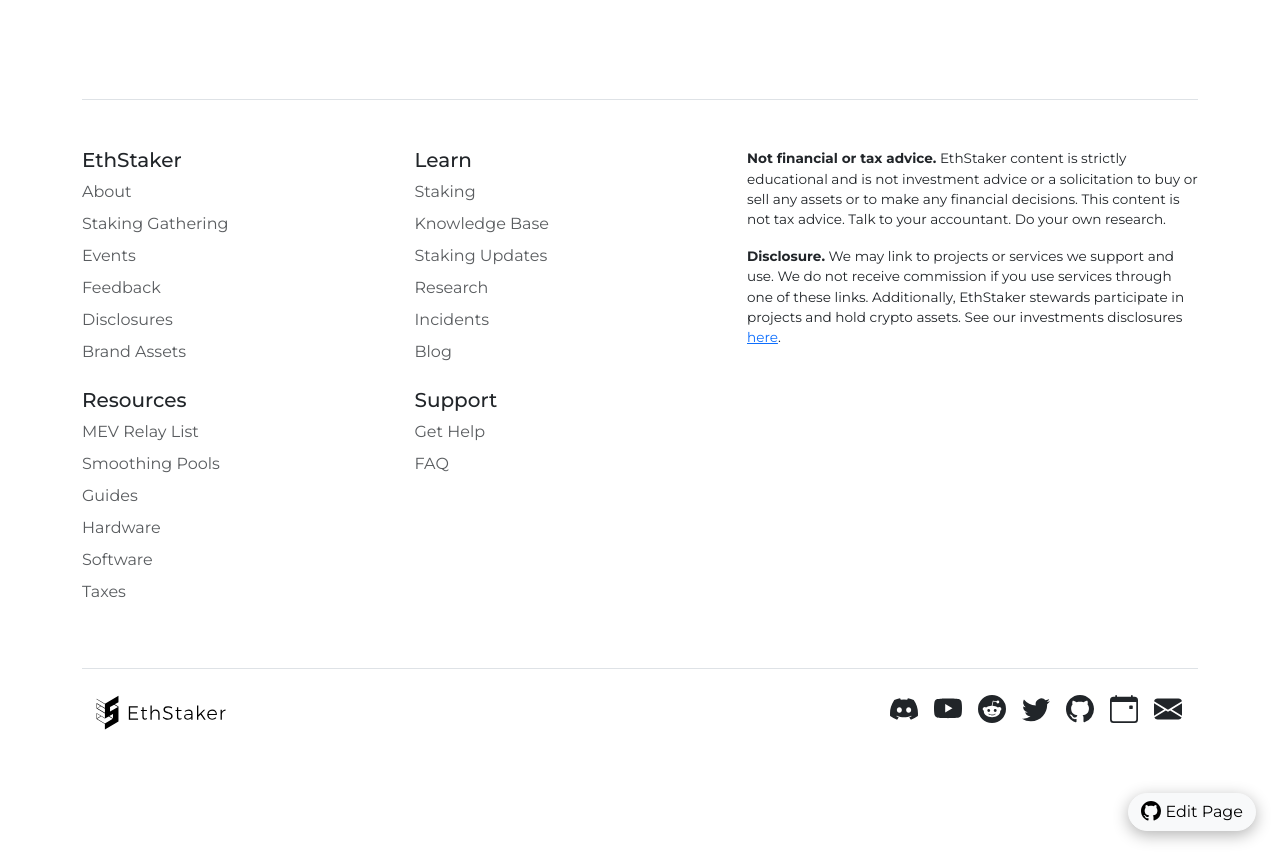
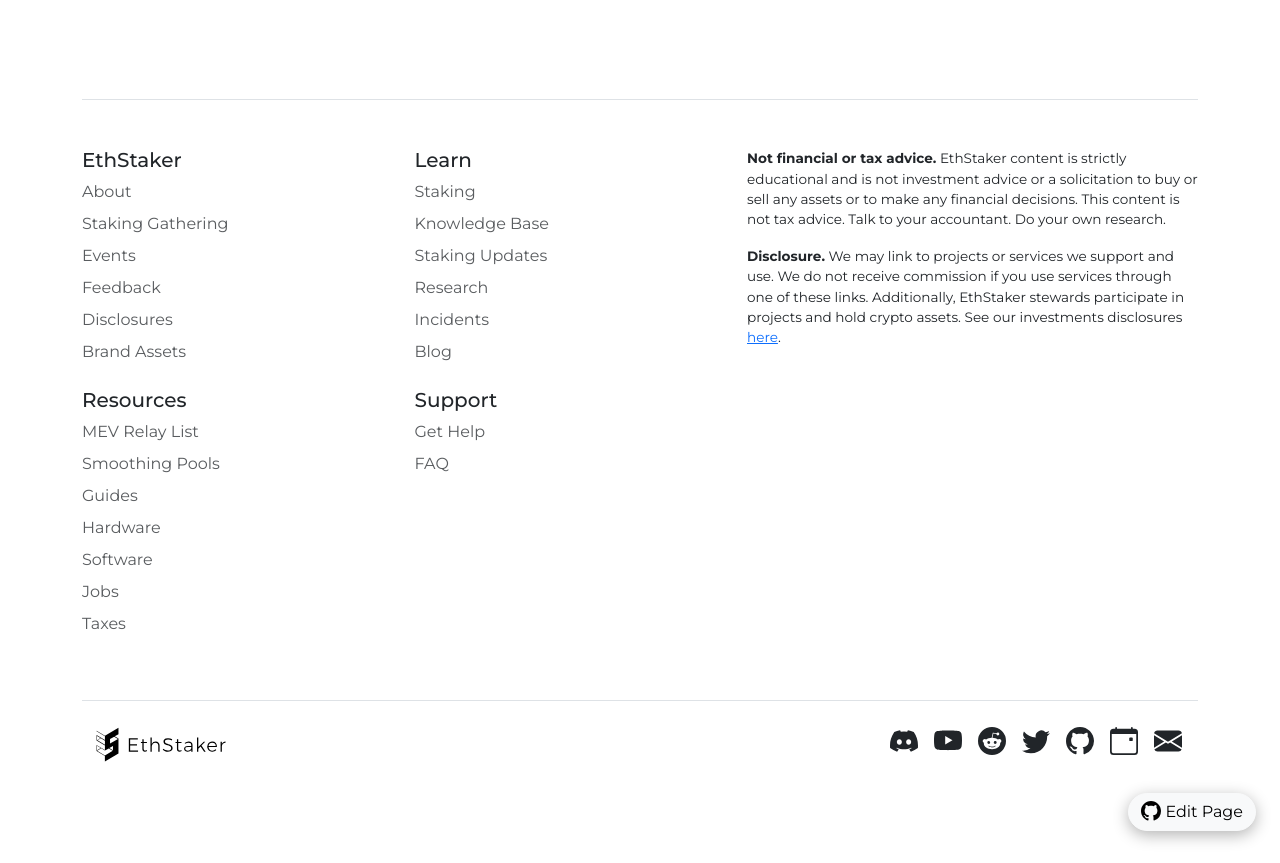
Before and after one commit to eth-educators/website, a Jekyll site: the page built from disclosures.md, in a window 1280 px wide and 900 px high, scrolled down 1530 px, cut to the strip 37-900 px from the top of the window. Built offline with Jekyll 4.4.1, drawn with Linux system fonts in a browser that asks for light colours.

Commit message:
update nav and resources

```diff
--- a/_data/icons.yml
+++ b/_data/icons.yml
@@ -29,6 +29,8 @@
 router: '<svg xmlns="http://www.w3.org/2000/svg" width="1em" height="1em" fill="currentColor" class="bi bi-router" viewBox="0 0 16 16"><path d="M5.525 3.025a3.5 3.5 0 0 1 4.95 0 .5.5 0 1 0 .707-.707 4.5 4.5 0 0 0-6.364 0 .5.5 0 0 0 .707.707Z"/><path d="M6.94 4.44a1.5 1.5 0 0 1 2.12 0 .5.5 0 0 0 .708-.708 2.5 2.5 0 0 0-3.536 0 .5.5 0 0 0 .707.707ZM2.5 11a.5.5 0 1 1 0-1 .5.5 0 0 1 0 1Zm4.5-.5a.5.5 0 1 0 1 0 .5.5 0 0 0-1 0Zm2.5.5a.5.5 0 1 1 0-1 .5.5 0 0 1 0 1Zm1.5-.5a.5.5 0 1 0 1 0 .5.5 0 0 0-1 0Zm2 0a.5.5 0 1 0 1 0 .5.5 0 0 0-1 0Z"/><path d="M2.974 2.342a.5.5 0 1 0-.948.316L3.806 8H1.5A1.5 1.5 0 0 0 0 9.5v2A1.5 1.5 0 0 0 1.5 13H2a.5.5 0 0 0 .5.5h2A.5.5 0 0 0 5 13h6a.5.5 0 0 0 .5.5h2a.5.5 0 0 0 .5-.5h.5a1.5 1.5 0 0 0 1.5-1.5v-2A1.5 1.5 0 0 0 14.5 8h-2.306l1.78-5.342a.5.5 0 1 0-.948-.316L11.14 8H4.86L2.974 2.342ZM14.5 9a.5.5 0 0 1 .5.5v2a.5.5 0 0 1-.5.5h-13a.5.5 0 0 1-.5-.5v-2a.5.5 0 0 1 .5-.5h13Z"/><path d="M8.5 5.5a.5.5 0 1 1-1 0 .5.5 0 0 1 1 0Z"/></svg>'
 shield: '<svg xmlns="http://www.w3.org/2000/svg" width="1em" height="1em" fill="currentColor" class="bi bi-shield-lock" viewBox="0 0 16 16"><path d="M5.338 1.59a61.44 61.44 0 0 0-2.837.856.481.481 0 0 0-.328.39c-.554 4.157.726 7.19 2.253 9.188a10.725 10.725 0 0 0 2.287 2.233c.346.244.652.42.893.533.12.057.218.095.293.118a.55.55 0 0 0 .101.025.615.615 0 0 0 .1-.025c.076-.023.174-.061.294-.118.24-.113.547-.29.893-.533a10.726 10.726 0 0 0 2.287-2.233c1.527-1.997 2.807-5.031 2.253-9.188a.48.48 0 0 0-.328-.39c-.651-.213-1.75-.56-2.837-.855C9.552 1.29 8.531 1.067 8 1.067c-.53 0-1.552.223-2.662.524zM5.072.56C6.157.265 7.31 0 8 0s1.843.265 2.928.56c1.11.3 2.229.655 2.887.87a1.54 1.54 0 0 1 1.044 1.262c.596 4.477-.787 7.795-2.465 9.99a11.775 11.775 0 0 1-2.517 2.453 7.159 7.159 0 0 1-1.048.625c-.28.132-.581.24-.829.24s-.548-.108-.829-.24a7.158 7.158 0 0 1-1.048-.625 11.777 11.777 0 0 1-2.517-2.453C1.928 10.487.545 7.169 1.141 2.692A1.54 1.54 0 0 1 2.185 1.43 62.456 62.456 0 0 1 5.072.56z"/><path d="M9.5 6.5a1.5 1.5 0 0 1-1 1.415l.385 1.99a.5.5 0 0 1-.491.595h-.788a.5.5 0 0 1-.49-.595l.384-1.99a1.5 1.5 0 1 1 2-1.415z"/></svg>'
 person_lock: '<svg xmlns="http://www.w3.org/2000/svg" width="1em" height="1em" fill="currentColor" class="bi bi-person-fill-lock" viewBox="0 0 16 16"><path d="M11 5a3 3 0 1 1-6 0 3 3 0 0 1 6 0Zm-9 8c0 1 1 1 1 1h5v-1a1.9 1.9 0 0 1 .01-.2 4.49 4.49 0 0 1 1.534-3.693C9.077 9.038 8.564 9 8 9c-5 0-6 3-6 4Zm7 0a1 1 0 0 1 1-1v-1a2 2 0 1 1 4 0v1a1 1 0 0 1 1 1v2a1 1 0 0 1-1 1h-4a1 1 0 0 1-1-1v-2Zm3-3a1 1 0 0 0-1 1v1h2v-1a1 1 0 0 0-1-1Z"/></svg>'
+briefcase: '<svg xmlns="http://www.w3.org/2000/svg" width="1em" height="1em" fill="none" stroke="currentColor" stroke-width="1.5" viewBox="0 0 24 24"><path stroke-linecap="round" stroke-linejoin="round" d="M20.25 14.15v4.25c0 1.094-.787 2.036-1.872 2.18-2.087.277-4.216.42-6.378.42s-4.291-.143-6.378-.42c-1.085-.144-1.872-1.086-1.872-2.18v-4.25m16.5 0a2.18 2.18 0 0 0 .75-1.661V8.706c0-1.081-.768-2.015-1.837-2.175a48.114 48.114 0 0 0-3.413-.387m4.5 8.006c-.194.165-.42.295-.673.38A23.978 23.978 0 0 1 12 15.75c-2.648 0-5.195-.429-7.577-1.22a2.016 2.016 0 0 1-.673-.38m0 0A2.18 2.18 0 0 1 3 12.489V8.706c0-1.081.768-2.015 1.837-2.175a48.111 48.111 0 0 1 3.413-.387m7.5 0V5.25A2.25 2.25 0 0 0 13.5 3h-3a2.25 2.25 0 0 0-2.25 2.25v.894m7.5 0a48.667 48.667 0 0 0-7.5 0M12 12.75h.008v.008H12v-.008Z" /></svg>'
+cycle: '<svg xmlns="http://www.w3.org/2000/svg" width="1rem" height="1rem" fill="currentColor" class="bi bi-arrow-repeat" viewBox="0 0 16 16"><path d="M11.534 7h3.932a.25.25 0 0 1 .192.41l-1.966 2.36a.25.25 0 0 1-.384 0l-1.966-2.36a.25.25 0 0 1 .192-.41m-11 2h3.932a.25.25 0 0 0 .192-.41L2.692 6.23a.25.25 0 0 0-.384 0L.342 8.59A.25.25 0 0 0 .534 9"/><path fill-rule="evenodd" d="M8 3c-1.552 0-2.94.707-3.857 1.818a.5.5 0 1 1-.771-.636A6.002 6.002 0 0 1 13.917 7H12.9A5 5 0 0 0 8 3M3.1 9a5.002 5.002 0 0 0 8.757 2.182.5.5 0 1 1 .771.636A6.002 6.002 0 0 1 2.083 9z"/></svg>'
 graph_up: '<svg xmlns="http://www.w3.org/2000/svg" width="1rem" height="1rem" fill="currentColor" class="bi bi-graph-up" viewBox="0 0 16 16"><path fill-rule="evenodd" d="M0 0h1v15h15v1H0V0Zm14.817 3.113a.5.5 0 0 1 .07.704l-4.5 5.5a.5.5 0 0 1-.74.037L7.06 6.767l-3.656 5.027a.5.5 0 0 1-.808-.588l4-5.5a.5.5 0 0 1 .758-.06l2.609 2.61 4.15-5.073a.5.5 0 0 1 .704-.07Z"/></svg>'
 download: '<svg xmlns="http://www.w3.org/2000/svg" width="1em" height="1em" fill="currentColor" class="bi bi-download" viewBox="0 0 16 16"><path d="M.5 9.9a.5.5 0 0 1 .5.5v2.5a1 1 0 0 0 1 1h12a1 1 0 0 0 1-1v-2.5a.5.5 0 0 1 1 0v2.5a2 2 0 0 1-2 2H2a2 2 0 0 1-2-2v-2.5a.5.5 0 0 1 .5-.5z"/><path d="M7.646 11.854a.5.5 0 0 0 .708 0l3-3a.5.5 0 0 0-.708-.708L8.5 10.293V1.5a.5.5 0 0 0-1 0v8.793L5.354 8.146a.5.5 0 1 0-.708.708l3 3z"/></svg>'
 warning: '<svg xmlns="http://www.w3.org/2000/svg" width="1em" height="1em" fill="currentColor" class="bi bi-exclamation-triangle" viewBox="0 0 16 16"><path d="M7.938 2.016A.13.13 0 0 1 8.002 2a.13.13 0 0 1 .063.016.146.146 0 0 1 .054.057l6.857 11.667c.036.06.035.124.002.183a.163.163 0 0 1-.054.06.116.116 0 0 1-.066.017H1.146a.115.115 0 0 1-.066-.017.163.163 0 0 1-.054-.06.176.176 0 0 1 .002-.183L7.884 2.073a.147.147 0 0 1 .054-.057zm1.044-.45a1.13 1.13 0 0 0-1.96 0L.165 13.233c-.457.778.091 1.767.98 1.767h13.713c.889 0 1.438-.99.98-1.767L8.982 1.566z"/><path d="M7.002 12a1 1 0 1 1 2 0 1 1 0 0 1-2 0zM7.1 5.995a.905.905 0 1 1 1.8 0l-.35 3.507a.552.552 0 0 1-1.1 0L7.1 5.995z"/></svg>'
--- a/_data/resources-home.yml
+++ b/_data/resources-home.yml
@@ -24,6 +24,12 @@
 - title: MEV Relays
   link: /mev-relay-list
   icon: boxes
+- title: Checkpoints
+  link: https://eth-clients.github.io/checkpoint-sync-endpoints/
+  icon: cycle
+- title: Jobs
+  link: /jobs/job-listings
+  icon: briefcase
 - title: Smoothing Pools
   link: /smoothing-pools
   icon: people
--- a/_includes/partials/components/footer.html
+++ b/_includes/partials/components/footer.html
@@ -56,6 +56,7 @@
                 <li class="nav-item mb-2"><a href="/solo-staking-guides" class="nav-link p-0 text-muted">Guides</a></li>
                 <li class="nav-item mb-2"><a href="/staking-hardware" class="nav-link p-0 text-muted">Hardware</a></li>
                 <li class="nav-item mb-2"><a href="/staking-software" class="nav-link p-0 text-muted">Software</a></li>
+                <li class="nav-item mb-2"><a href="/jobs/job-listings" class="nav-link p-0 text-muted">Jobs</a></li>
                 <li class="nav-item mb-2"><a href="/tax" class="nav-link p-0 text-muted">Taxes</a></li>
               </ul>
             </div>
--- a/_includes/partials/components/nav.html
+++ b/_includes/partials/components/nav.html
@@ -57,6 +57,7 @@
             <li><a class="dropdown-item" href="/solo-staking-guides">Guides</a></li>
             <li><a class="dropdown-item" href="/staking-hardware">Hardware</a></li>
             <li><a class="dropdown-item" href="/staking-software">Software</a></li>
+            <li><a class="dropdown-item" href="/jobs/job-listings">Jobs</a></li>
             <li><a class="dropdown-item" href="/tax">Taxes</a></li>
             <li><a class="dropdown-item" href="/airdrops">Airdrops</a></li>
           </ul>
```
